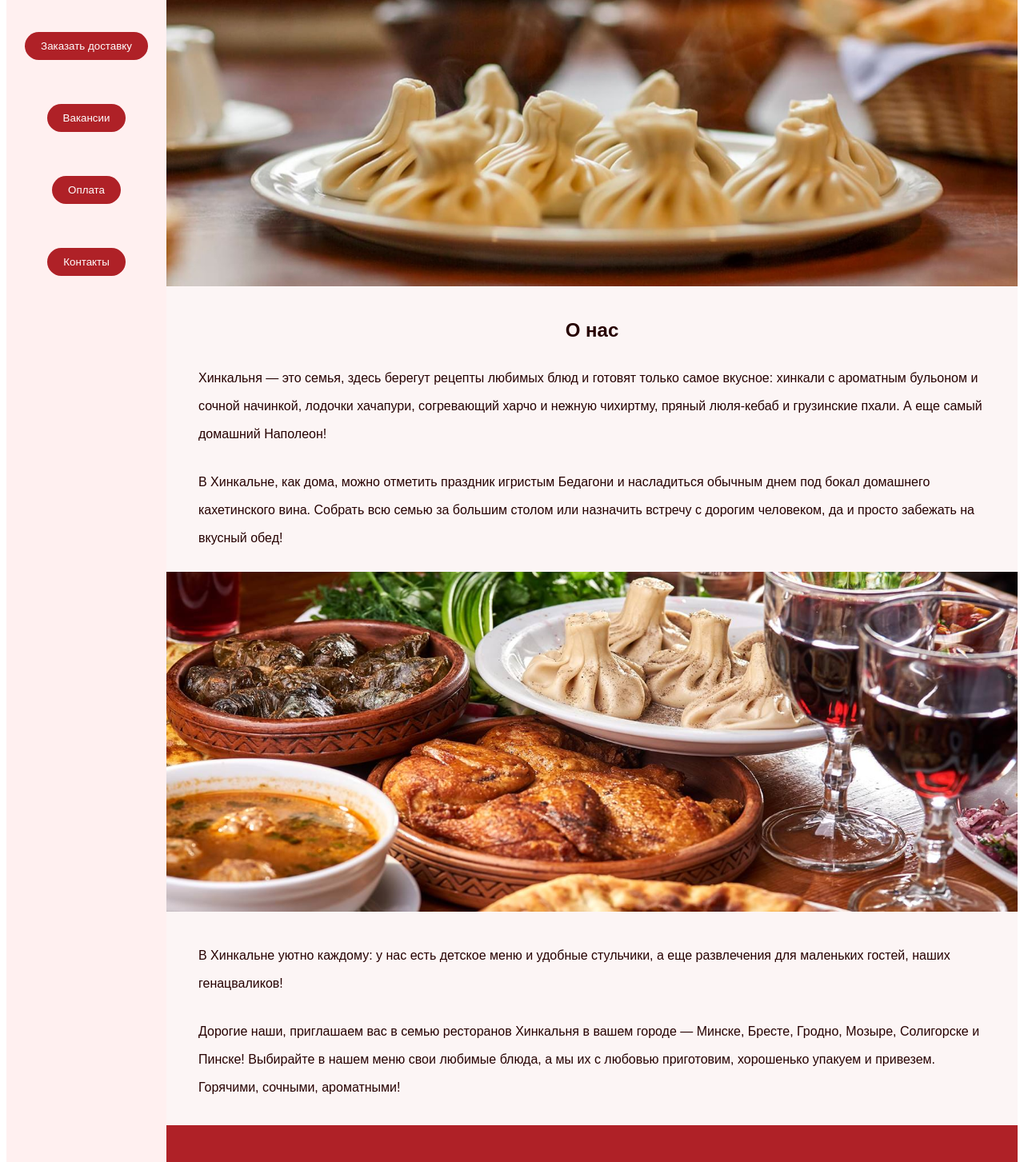
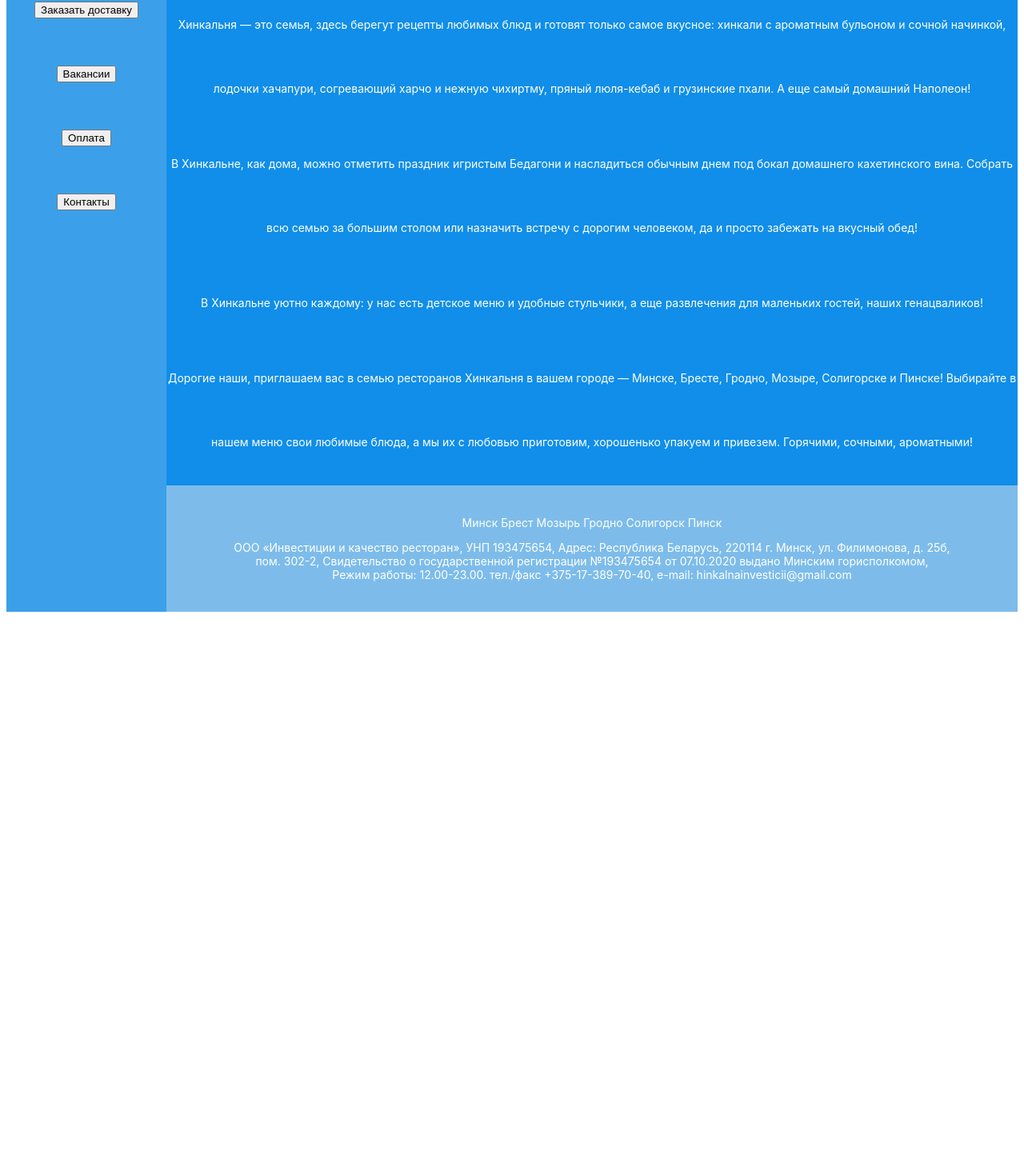
Before and after one commit to adam-lzk/michelin-website-with-Ant-Design, a React (Vite) app: page / in a window 1280 px wide. Shown: the part 196-1649 px from the top of the page at 80% size. After the commit the page ends 969 px from the top, so only its background shows below. Built offline with nearby package versions, Linux system fonts and the light colour scheme.

Commit message:
Revert "Add styles and pictures"

```diff
--- a/src/App.jsx
+++ b/src/App.jsx
@@ -2,80 +2,34 @@ import { Layout, Space } from 'antd'
 const { Header, Footer, Sider, Content } = Layout
 
 const headerStyle = {
-  fontFamily: 'Georgia',
   textAlign: 'center',
   fontSize: '30px',
   color: '#fff',
-  height: 120,
-  lineHeight: '120px',
+  height: 64,
   paddingInline: 50,
-  backgroundColor: '#af2127',
+  lineHeight: '64px',
+  backgroundColor: '#7dbcea',
 }
 
 const contentStyle = {
-  fontFamily: 'sans-serif',
-  fontSize: 16,
+  textAlign: 'center',
   minHeight: 120,
-  lineHeight: '35px',
-  color: '#260000',
-  backgroundColor: '#fcf5f5',
-  paddingBottom: 5,
+  lineHeight: '80px',
+  color: '#fff',
+  backgroundColor: '#108ee9',
 }
 
 const siderStyle = {
   textAlign: 'center',
-  lineHeight: '90px',
-  color: '#000',
-  backgroundColor: '#fff0f0',
-  paddingTop: 20,
+  lineHeight: '80px',
+  color: '#fff',
+  backgroundColor: '#3ba0e9',
 }
 
 const footerStyle = {
   textAlign: 'center',
   color: '#fff',
-  backgroundColor: '#af2127',
-}
-
-const pStyle = {
-  marginRight: 40,
-  marginLeft: 40,
-  marginTop: 25,
-  marginBottom: 25,
-}
-
-const h2Style = {
-  textAlign: 'center',
-  marginTop: 25,
-}
-
-const buttonStyle = {
-  fontFamily: 'sans-serif',
-  textAlign: 'center',
-  padding:10,
-  paddingRight:20,
-  paddingLeft:20,
-  margin: 20,
-  border: 0,
-  borderRadius: '25px',
-  color: '#fff',
-  backgroundColor: '#af2127',
-}
-
-const imgStyle = {
-  width: '100%',
-  padding: 0,
-  margin:0,
-}
-
-const citiesStyle = {
-  display: 'flex',
-  flexDirection: 'row',
-  justifyContent: 'space-around',
-  height: '60px',
-  paddingRight: 225,
-  paddingLeft: 225,
-  alignItems: 'center',
-  fontSize: 16,
+  backgroundColor: '#7dbcea',
 }
 
 function App() {
@@ -84,55 +38,41 @@ function App() {
     direction="vertical"
     style={{
       width: '100%',
-      margin: 0
-
     }}
     size={[0, 48]}
   >
     <Layout>
       <Sider style={siderStyle}>
-        <button style={buttonStyle}>Главная страница</button>
-        <button style={buttonStyle}>Рестораны</button>
-        <button style={buttonStyle}>Заказать доставку</button>
-        <button style={buttonStyle}>Вакансии</button>
-        <button style={buttonStyle}>Оплата</button>
-        <button style={buttonStyle}>Контакты</button>
+        <button>Главная страница</button>
+        <br />
+        <button>Рестораны</button>
+        <br />
+        <button>Заказать доставку</button>
+        <br />
+        <button>Вакансии</button>
+        <br />
+        <button>Оплата</button>
+        <br />
+        <button>Контакты</button>
       </Sider>
       <Layout>
         <Header style={headerStyle}>Хинкальня</Header>
         <Content style={contentStyle}>
-        <img
-          src="../pictures/pict1.jpg"
-          alt="Хинкали"
-          style={imgStyle}
-        />
-          <h2 style={h2Style}>О нас</h2>
-          <p style={pStyle}>Хинкальня — это семья, здесь берегут рецепты любимых блюд и готовят только самое вкусное:
+          <h2>О нас</h2>
+          <p>Хинкальня — это семья, здесь берегут рецепты любимых блюд и готовят только самое вкусное:
           хинкали с ароматным бульоном и сочной начинкой, лодочки хачапури, согревающий харчо и нежную
           чихиртму, пряный люля-кебаб и грузинские пхали. А еще самый домашний Наполеон!</p>
-          <p style={pStyle}>В Хинкальне, как дома, можно отметить праздник игристым Бедагони и насладиться обычным
+          <p>В Хинкальне, как дома, можно отметить праздник игристым Бедагони и насладиться обычным
           днем под бокал домашнего кахетинского вина. Собрать всю семью за большим столом или назначить
           встречу с дорогим человеком, да и просто забежать на вкусный обед!</p>
-          <img
-            src="../pictures/pict2.jpg"
-            alt="Хинкали"
-            style={imgStyle}
-          />
-          <p style={pStyle}>В Хинкальне уютно каждому: у нас есть детское меню и удобные стульчики, а еще развлечения
+          <p>В Хинкальне уютно каждому: у нас есть детское меню и удобные стульчики, а еще развлечения
           для маленьких гостей,  наших генацваликов!</p>
-          <p style={pStyle}>Дорогие наши, приглашаем вас в семью ресторанов Хинкальня в вашем городе — Минске, Бресте,
+          <p>Дорогие наши, приглашаем вас в семью ресторанов Хинкальня в вашем городе — Минске, Бресте,
           Гродно, Мозыре, Солигорске и Пинске! Выбирайте в нашем меню свои любимые блюда, а мы их с
           любовью приготовим, хорошенько упакуем и привезем. Горячими, сочными, ароматными!</p>
         </Content>
         <Footer style={footerStyle}>
-          <div style={citiesStyle}>
-            <p>Минск</p>
-            <p>Брест</p>
-            <p>Мозырь</p>
-            <p>Гродно</p>
-            <p>Солигорск</p>
-            <p>Пинск</p>
-          </div>
+          <p>Минск Брест Мозырь Гродно Солигорск Пинск</p>
           <p>ООО «Инвестиции и качество ресторан», УНП 193475654, Адрес: Республика Беларусь,
           220114 г. Минск, ул. Филимонова, д. 25б, <br /> пом. 302-2, Свидетельство о государственной
           регистрации №193475654 от 07.10.2020 выдано Минским горисполкомом, <br /> Режим работы: 12.00-23.00.
```
Also changed, not shown: pictures/pict1.jpg (deleted), pictures/pict2.jpg (deleted).
